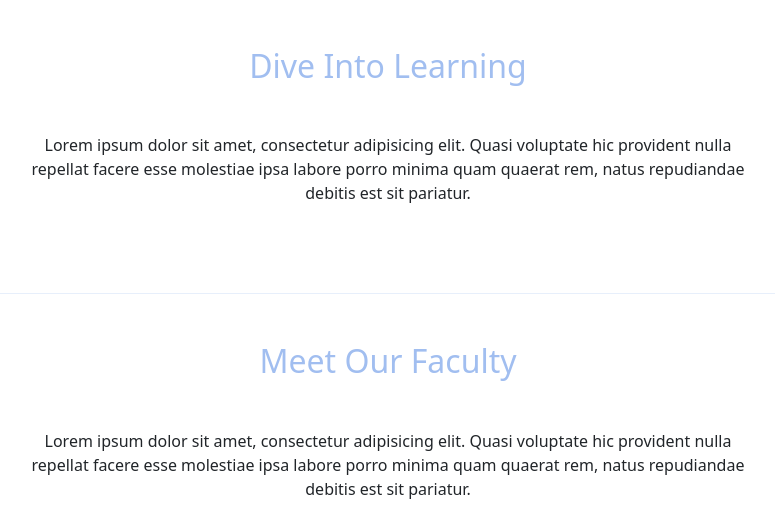
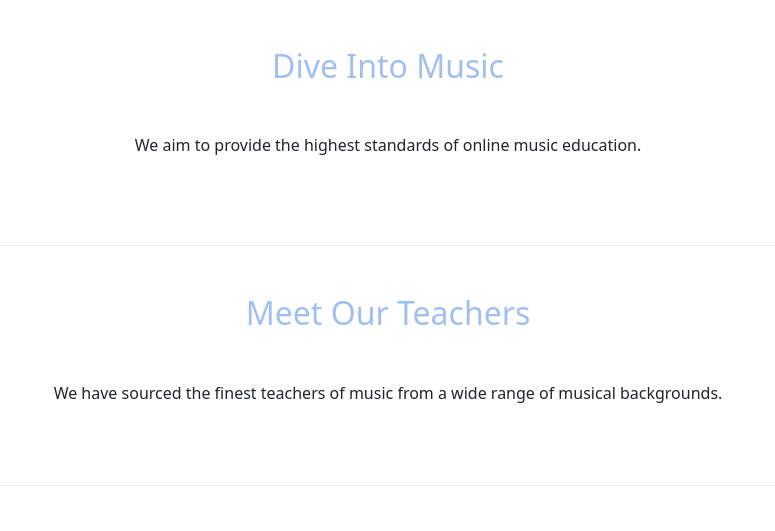
Before and after one commit to pbtrad/django-lms, a Django app: page / in a window 1280 px wide. Shown: the part 857-1388 px from the top of the page, without its empty margins (252-1027 px from the left). Run offline with Django 3.2, Linux system fonts and the light colour scheme.

Commit message:
Styled forms and added proper header text

```diff
--- a/app_users/templates/app_users/index.html
+++ b/app_users/templates/app_users/index.html
@@ -15,9 +15,7 @@
                 <hr style="color:#a1bef0;">
 
                 <!-- description -->
-                <h4 class="white-text my-4">Lorem ipsum dolor sit amet, consectetur adipisicing elit.
-                          Deleniti
-                          consequuntur.</h4>
+                <h4 class="white-text my-4">Comprehensive Music Education.</h4>
                 <a href="{% url 'curriculum:standard_list' %}"> <button type="button" class="btn" style="color:#a1bef0;border-color:#a1bef0;"> Start Now</button> </a>
 
                 <!-- feedback and github -->
@@ -25,12 +23,7 @@
                   <div class="col">
                     <a href="contact"> <button type="button" class="btn" style="color:#a1bef0;border-color:#a1bef0;">Send Feedback</button> </a>
                   </div>
-                  <div class="col">
-                    <a href="https://github.com/somvirs57/school_learning_management"> <button type="button" class="btn" style="color:#a1bef0;border-color:#a1bef0;"> Get on GitHub</button> </a>
-                  </div>
-                  <div class="col">
-                    <a href="https://www.youtube.com/c/LearningBots"> <button type="button" class="btn" style="color:#a1bef0;border-color:#a1bef0;"> Subscribe on Youtube</button> </a>
-                  </div>
+
                 </div>
 
               </div>
@@ -47,17 +40,12 @@
     <!-- section 1 for standards-->
 
     <section class="text-center">
-                  <h2 class="mb-5 font-weight-bold" style="color:#a1bef0;">Dive Into Learning</h2>
+                  <h2 class="mb-5 font-weight-bold" style="color:#a1bef0;">Dive Into Music</h2>
                   <!-- class row for description-->
                   <div class="row d-flex justify-content-center mb-4">
                     <!-- class column -->
                     <div class="col-md-8">
-                      <p class="grey-text">Lorem ipsum dolor sit amet, consectetur adipisicing elit. Quasi voluptate
-                                        hic
-                                        provident nulla repellat
-                                        facere esse molestiae ipsa labore porro minima quam quaerat rem, natus repudiandae debitis
-                                        est
-                                        sit pariatur.</p>
+                      <p class="grey-text">We aim to provide the highest standards of online music education.</p>
                     </div>
                   </div>
                   <!-- class row2 for cards -->
@@ -85,15 +73,10 @@
     <!-- Section 2: Faculty Members -->
 
     <section class="text-center">
-      <h2 class="mb-5 font-weight-bold" style="color:#a1bef0;">Meet Our Faculty</h2>
+      <h2 class="mb-5 font-weight-bold" style="color:#a1bef0;">Meet Our Teachers</h2>
       <div class="row d-flex justify-content-center mb-4">
           <div class="col-md-8">
-            <p class="grey-text">Lorem ipsum dolor sit amet, consectetur adipisicing elit. Quasi voluptate
-                              hic
-                              provident nulla repellat
-                              facere esse molestiae ipsa labore porro minima quam quaerat rem, natus repudiandae debitis
-                              est
-                              sit pariatur.</p>
+            <p class="grey-text">We have sourced the finest teachers of music from a wide range of musical backgrounds.</p>
           </div>
           <div class="row d-flex justify-content-center mb-3">
           {% for teacher in teachers %}
@@ -125,12 +108,7 @@
             <h2 class="mb-3 mt-5 font-weight-bold" style="color:#a1bef0;">Upcoming Events</h2>
             <div class="row d-flex justify-content-center mb-4">
                 <div class="col-md-8">
-                  <p class="text-white">Lorem ipsum dolor sit amet, consectetur adipisicing elit. Quasi voluptate
-                                    hic
-                                    provident nulla repellat
-                                    facere esse molestiae ipsa labore porro minima quam quaerat rem, natus repudiandae debitis
-                                    est
-                                    sit pariatur.</p>
+                  <p class="text-white">Regular online events taking place. Sign up and take part!</p>
                 </div>
               </div>
             <div class="row d-flex justify-content-center mb-4">
@@ -177,7 +155,7 @@
                     </div>
 
                             <!-- button to get all activities -->
-                <div class="row d-flex justify-content-center mt-5 mb-3">
+                <div class="row d-flex justify-content-center mt-5 mb-3 w-50 mx-auto">
                     <a href="{% url 'user_login' %}" class="btn btn-primary mb-4" style="background-color:#a1bef0;">See All Events</a>
             </div>
     </section>
--- a/curriculum/forms.py
+++ b/curriculum/forms.py
@@ -25,5 +25,8 @@ class ReplyForm(forms.ModelForm):
         fields = ('reply_body',)
 
         widgets = {
-            'reply_body': forms.Textarea(attrs={'class':'form-control', 'rows':2, 'cols':10}),
+            'reply_body': forms.Textarea(attrs={'class':'form-control', 'rows':2, 'cols':10,}),
         }
+        labels = {
+            'reply_body': 'Reply'
+        }
--- a/curriculum/templates/curriculum/lesson_detail_view.html
+++ b/curriculum/templates/curriculum/lesson_detail_view.html
@@ -133,13 +133,13 @@
       {% for comment in lessons.comments.all %}
       <div class="col-md-8 mt-2 mb-2">
                       <div class="media border p-3">
-                          <img src="{% static 'Images/user_avatar.png' %}" alt="avatar image" class="mr-3 mt-3 rounded-circle" style="width:60px;">
+                          <img src="{{ Images.user_profile.profile_pic.url }}" alt="avatar image" class="mr-3 mt-3 rounded-circle" style="width:60px;">
                           <div class="media-body">
                                     <h4>{{comment.author}} <small><i>Posted on {{comment.date_added}}</i></small></h4>
                                     <p>{{comment.body}}</p>
                             {% for reply in comment.replies.all %}
                                         <div class="media p-3">
-                                                <img src="{% static 'Images/user_avatar.png' %}" alt="Jane Doe" class="mr-3 mt-3 rounded-circle" style="width:45px;">
+                                                <img src="{% static 'Images/user_avatar.png' %}" alt="avatar image" class="mr-3 mt-3 rounded-circle" style="width:45px;">
                                         <div class="media-body">
                                                 <h5>{{reply.author}} <small><i>Posted on {{reply.date_added}}</i></small></h5>
                                                 <p>{{reply.reply_body}}</p>
--- a/templates/base.html
+++ b/templates/base.html
@@ -58,12 +58,13 @@
         {%endblock%}
     </div>
 
-    <footer class="page-footer" style="background-color:#b2ebf2;">
+    <footer class="page-footer" style="background-color:#a1bef0;">
       <div class="container">
         <div class="row mt-4">
                   <div class="col-md-4 mt-4">
                             <h3>About Us</h3> <br>
-                            <p>Lorem ipsum dolor sit amet, consectetur adipisicing elit, sed do eiusmod tempor incididunt ut labore et dolore magna aliqua. Ut enim ad minim veniam, quis nostrud exercitation ullamco laboris nisi ut aliquip ex ea commodo consequat. Duis aute irure dolor in reprehenderit in voluptate velit esse cillum dolore eu fugiat nulla pariatur. Excepteur sint occaecat cupidatat non proident, sunt in culpa qui officia deserunt mollit anim id est laborum.</p>
+                            <p>
+                              Comprehensive Music Education. From beginer to expert with a choice of a wide variety of musical instruments and styles.</p>
                   </div>
                   <div class="col-md-4 mt-4">
                             <h3>Other Useful Stuff</h3>
@@ -76,14 +77,14 @@
                   <div class="col-md-4 mt-4">
                             <h3>Contact Us</h3>
                             <ul>
-                              <li>Address: Nearest you, state, country</li>
+                              <li>Address: Music School, Dublin, Ireland</li>
                               <li>info@gmail.com</li>
                               <li>contact number</li>
                             </ul>
                   </div>
         </div>
         <div class="footer-copyright text-center py-3">
-            <p>© 2020 Copyright: Learningbotshub.com</p>
+            <p>© 2022 Copyright: paulbrownemusic.com</p>
         </div>
       </div>
     </footer>
```
Also changed, not shown: app_users/templates/app_users/contact.html (+4 -7 lines), curriculum/templates/curriculum/lesson_list_view.html (+2 -9 lines), curriculum/templates/curriculum/standard_list_view.html (+2 -9 lines).
